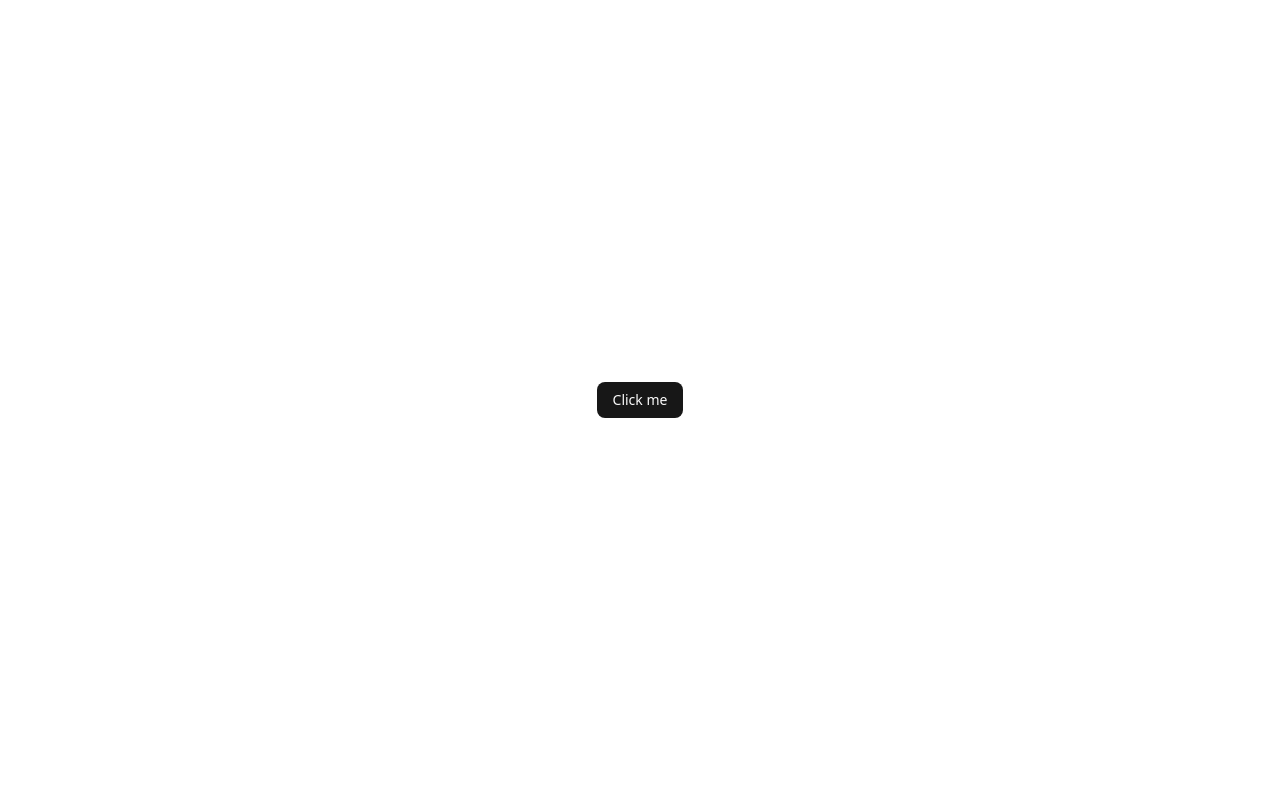
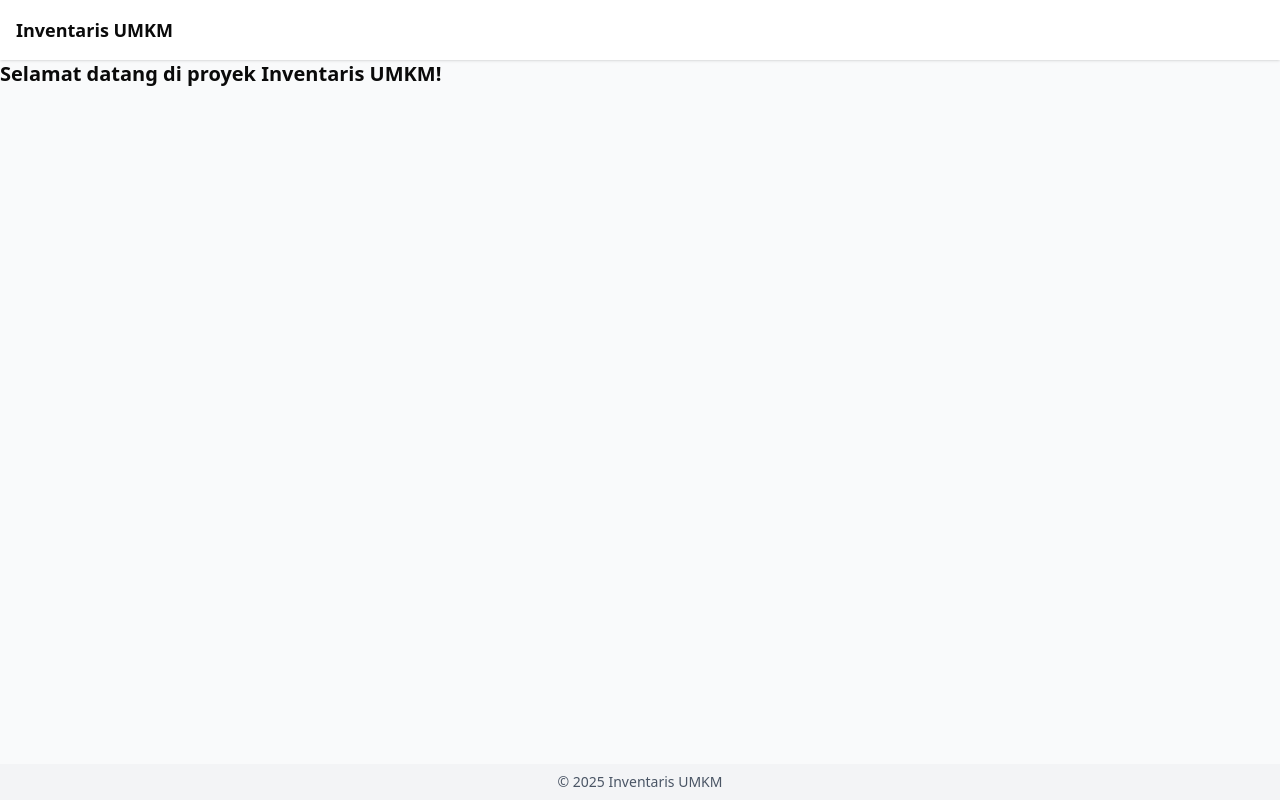
Before and after one commit to raihankr/inventaris-umkm-fe, a React (Vite) app: page / in a window 1280 px wide. Built offline with nearby package versions, Linux system fonts and the light colour scheme.

Commit message:
Add react-router-dom dependency and Update Structure

```diff
--- a/package.json
+++ b/package.json
@@ -17,6 +17,7 @@
     "lucide-react": "^0.553.0",
     "react": "^19.2.0",
     "react-dom": "^19.2.0",
+    "react-router-dom": "^7.9.5",
     "tailwind-merge": "^3.4.0",
     "tailwindcss": "^4.1.17"
   },
--- a/src/App.jsx
+++ b/src/App.jsx
@@ -1,11 +1,7 @@
-import { Button } from "@/components/ui/button"
+import AppRoutes from "@/routes";
 
 function App() {
-  return (
-    <div className="flex min-h-svh flex-col items-center justify-center">
-      <Button>Click me</Button>
-    </div>
-  )
+  return <AppRoutes />;
 }
 
-export default App
+export default App;
--- a/src/layouts/MainLayout.jsx
+++ b/src/layouts/MainLayout.jsx
@@ -1,10 +1,15 @@
 export default function MainLayout({ children }) {
   return (
-    <div className="min-h-screen flex flex-col">
-      <header className="bg-gray-800 text-white p-4">
+    <div className="min-h-screen bg-gray-50 flex flex-col">
+      <header className="bg-white shadow p-4">
         <h1 className="font-semibold text-lg">Inventaris UMKM</h1>
       </header>
-      <main className="flex-1 p-6 bg-gray-50">{children}</main>
+
+      <main className="flex-1">{children}</main>
+
+      <footer className="bg-gray-100 text-center p-2 text-sm text-gray-600">
+        © 2025 Inventaris UMKM
+      </footer>
     </div>
   );
 }
```
Also changed, not shown: 1 other file (tests, documents, lock files or other folders).
